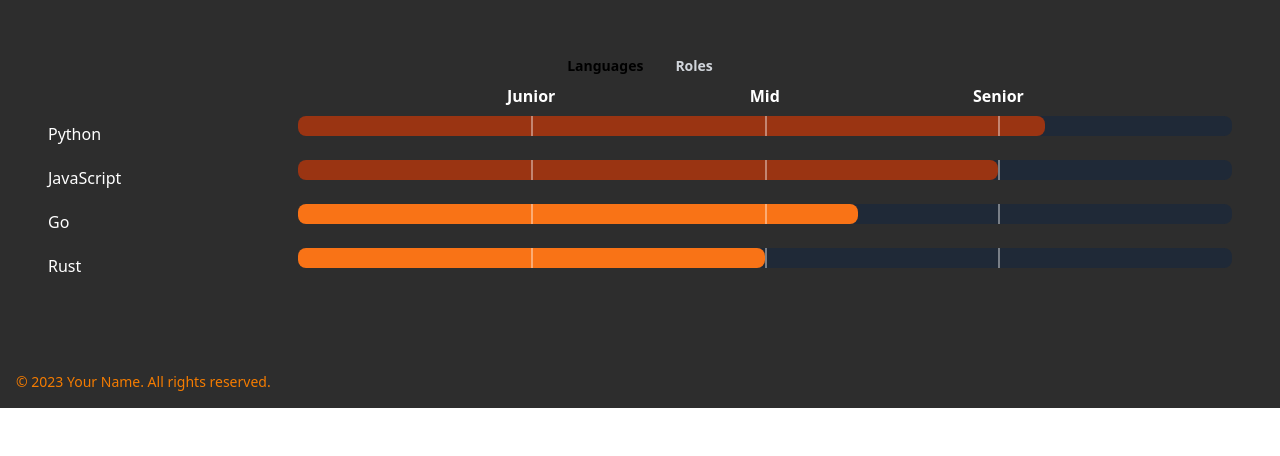
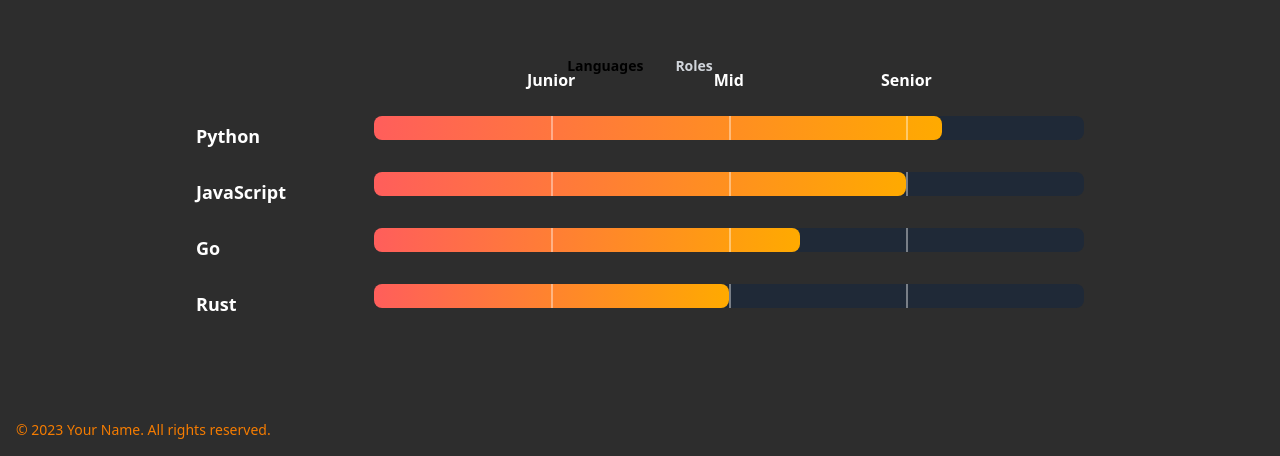
Before and after one commit to Rlyehan/personal-website, a React (Create React App) app in the folder frontend/: page / in a window 1280 px wide. Shown: the part 872-1328 px from the top of the page. Before the commit the page ends 1280 px from the top, so only its background shows below. Built offline with nearby package versions, Linux system fonts and the light colour scheme.

Commit message:
updated progress bar styling

```diff
--- a/frontend/src/components/skills/SkillProgressBar.tsx
+++ b/frontend/src/components/skills/SkillProgressBar.tsx
@@ -12,33 +12,37 @@ const SkillProgressBar: React.FC<SkillProgressBarProps> = ({
   isFirst,
 }) => {
   return (
-    <div className="my-2 mt-2">
+    <div className="my-4 w-3/4 mx-auto">
       <div className="flex justify-between items-center mb-1">
-        <span className="text-white w-1/5 mr-4">{skill}</span>
+        <span className="text-white font-semibold text-lg w-1/5 pr-4">
+          {skill}
+        </span>
         <div className="relative w-4/5">
           {isFirst && (
             <>
-              <div className="absolute top-0 left-1/4 text-s text-white -mt-8 transform -translate-x-1/2">
-                <span className="font-bold">Junior</span>
+              <div className="absolute top-0 left-1/4 text-base text-white -mt-12 transform -translate-x-1/2">
+                <span className="font-semibold">Junior</span>
               </div>
-              <div className="absolute top-0 left-1/2 text-s text-white -mt-8 transform -translate-x-1/2">
-                <span className="font-bold">Mid</span>
+              <div className="absolute top-0 left-1/2 text-base text-white -mt-12 transform -translate-x-1/2">
+                <span
+                  className="font-semibold"
+                  style={{ transform: 'translate(-50%, 0)' }}
+                >
+                  Mid
+                </span>
               </div>
-              <div className="absolute top-0 left-3/4 text-s text-white -mt-8 transform -translate-x-1/2">
-                <span className="font-bold">Senior</span>
+              <div className="absolute top-0 left-3/4 text-base text-white -mt-12 transform -translate-x-1/2">
+                <span className="font-semibold">Senior</span>
               </div>
             </>
           )}
-          <div className={`w-full h-5 rounded-lg bg-gray-800 mb-4 relative`}>
+          <div className={`w-full h-6 rounded-lg bg-gray-800 mb-4 relative`}>
             <div
-              className={`h-full rounded-lg ${
-                percentage >= 66
-                  ? 'bg-orange-800'
-                  : percentage >= 33
-                  ? 'bg-orange-500'
-                  : 'bg-orange-300'
-              } transition-all duration-500`}
-              style={{ width: `${percentage}%` }}
+              className={`h-full rounded-lg transition-all duration-500`}
+              style={{
+                width: `${percentage}%`,
+                backgroundImage: 'linear-gradient(to right, #FF5E5B, #FFAA00)',
+              }}
             ></div>
             <div className="absolute top-0 left-1/4 w-0.5 h-full bg-white opacity-40"></div>
             <div className="absolute top-0 left-1/2 w-0.5 h-full bg-white opacity-40"></div>
```
